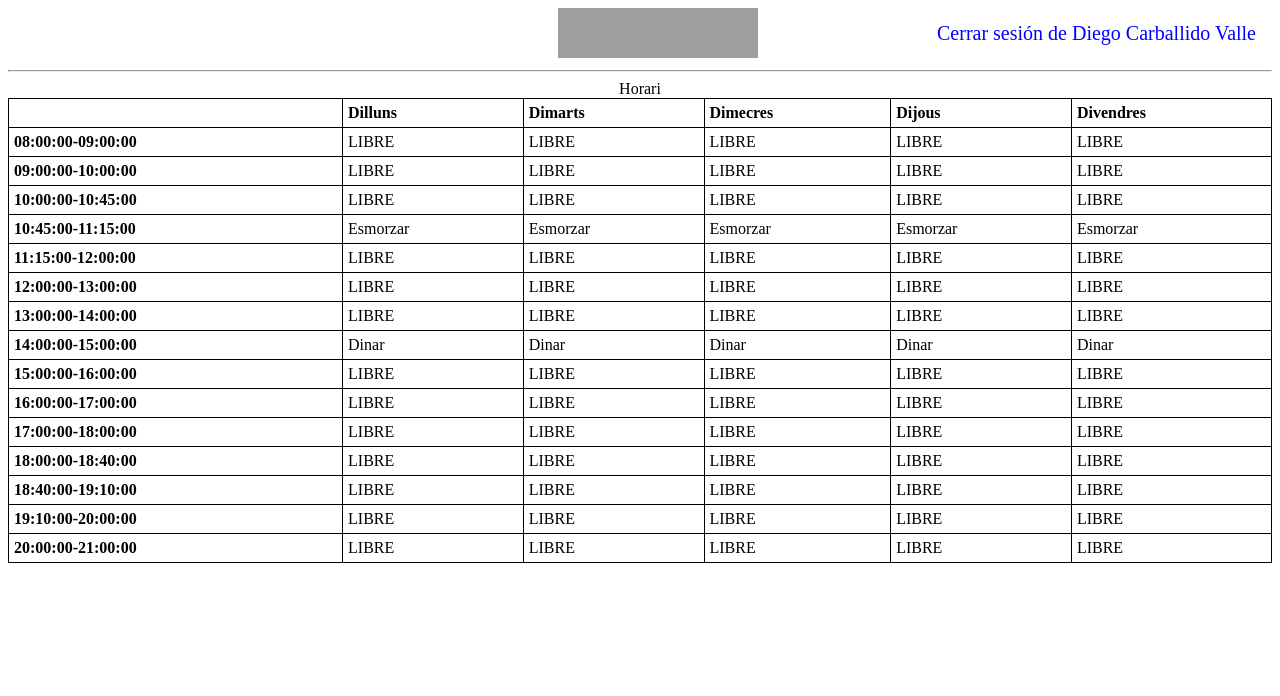
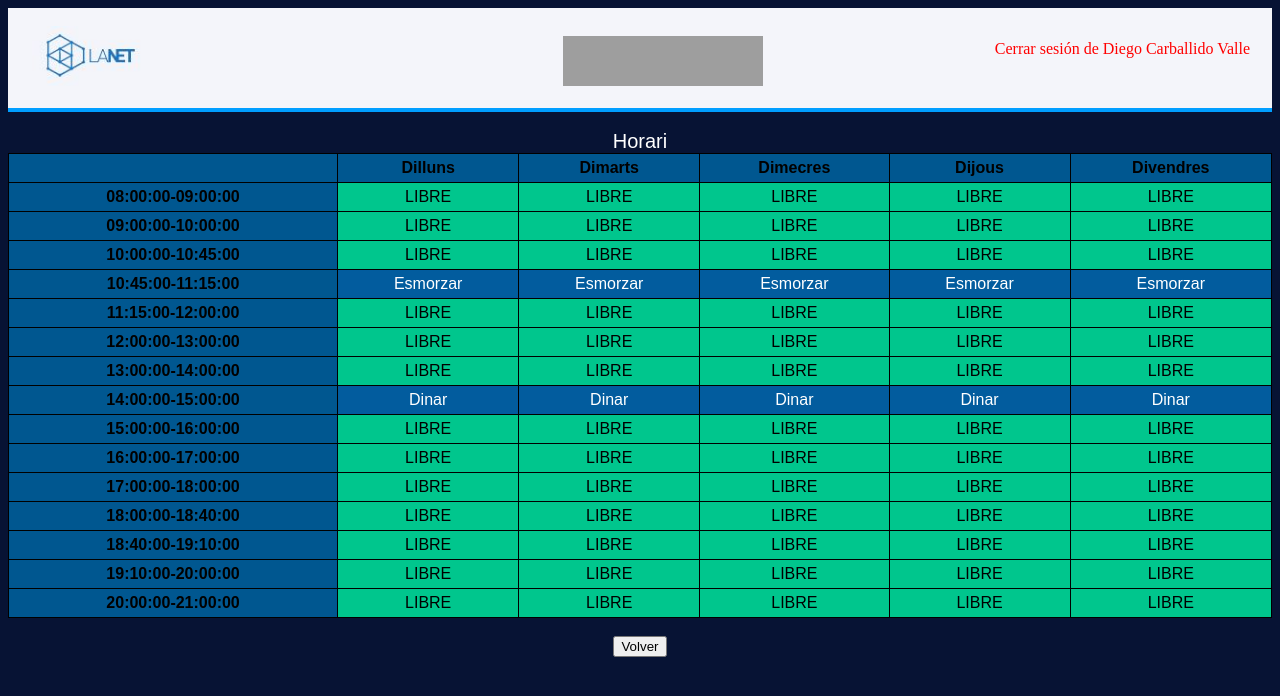
Before and after one commit to dcarballido/firaweb, a PHP site: page /views/profes_horario.php in a window 1280 px wide. Shown: the top 696 px of the page. Run offline with PHP 8.4, Linux system fonts and the light colour scheme; a user stored in the database is signed in; data comes from the database, SQL or seed files in the repository; grey boxes are pictures that could not be loaded.

Commit message:
actualizacion de ficheros 30/03/2020

```diff
--- a/css/profesores.css
+++ b/css/profesores.css
@@ -1,20 +1,35 @@
+body{
+	background-color: #071334;
+}
+
 ul {
   list-style-type: none;
   margin: 0;
   padding: 0;
   overflow: hidden;
-  background-color: white;
+  background-color: #f4f5fa;
+ border-bottom: #009eff 4px solid;
+    padding: 18px 6px 18px 24px;
+    padding: 1.125rem .375rem 1.125rem 1.5rem;
+     border-bottom: #009eff 4px solid;
+    padding: 18px 6px 18px 24px;
+    padding: 1.125rem .375rem 1.125rem 1.5rem;
 }
 
 .logo{
-	margin-left: 550px;
+	margin-left: 33%;
 	width: 200px;
 	height: 50px;
 }
 
+.logonet {
+	width: 120px;
+	height: 60px;
+}
+
 li a {
   display: block;
-  color: blue;
+  color: red;
   text-align: center;
   padding: 14px 16px;
   text-decoration: none;
@@ -25,6 +40,7 @@ li a {
 }
 p{
 	font-size: 30px;
+	color: white;
 }
 .benvingut p img{
 	width: 30px;
@@ -37,18 +53,16 @@ p{
 	width: 250px;
 	height: 250px;
 	background-color: #FFAE4F;
+
 }
 .button2{
 	width: 250px;
 	height: 250px;
 	background-color: #FFA43A;
+
 }
-.button3{
-	width: 250px;
-	height: 250px;
-	background-color: #FF9A24;
-}
-a{
+
+.botones p{
 	text-decoration: none;
 	font-size: 20px;
 	color: white;
--- a/img/1.txt
+++ /dev/null
@@ -1 +0,0 @@
-q
--- a/login.php
+++ b/login.php
@@ -10,8 +10,14 @@
 <body>
   <!------ Include the above in your HEAD tag ---------->
 
+
   <div class="wrapper fadeInDown">
+
     <div id="formContent">
+      <br>
+      <img class="logo" src="https://m.joan23.fje.edu/sites/all/themes/escuelas_fje_mobile/images/logo_bellvitge_fje.png">
+    <br>
+    <br>
       <!-- Tabs Titles -->
 
       <!-- Icon -->
--- a/views/profes_horario.php
+++ b/views/profes_horario.php
@@ -24,6 +24,7 @@
 		?>
 
 		<ul>
+      <img class="logonet" src="../img/logonet.jpg">
 	  <img class="logo" src="https://m.joan23.fje.edu/sites/all/themes/escuelas_fje_mobile/images/logo_bellvitge_fje.png">
 
 	  <li style="float:right">
@@ -38,21 +39,22 @@
 		</li>
 
     </ul>
-    <hr>
+
 
 <?php
   include '../services/conexion.php';
 ?>
+<br>
 
-  <table style="width:100%">
-  <caption>Horari</caption>
-  <tr>
-  	<th></th>
-    <th>Dilluns</th>
-    <th>Dimarts</th>
-    <th>Dimecres</th>
-    <th>Dijous</th>
-    <th>Divendres</th>
+  <table style="width:100%; font-family: arial, sans-serif; border-collapse: collapse; ">
+  <caption style="color: white; font-size: 20px;">Horari</caption>
+  <tr style="background-color: #005790; text-align: center;">
+  	<th style="text-align: center;"></th>
+    <th style="text-align: center;">Dilluns</th>
+    <th style="text-align: center;">Dimarts</th>
+    <th style="text-align: center;">Dimecres</th>
+    <th style="text-align: center;">Dijous</th>
+    <th style="text-align: center;">Divendres</th>
   </tr>
 
 <?php
@@ -64,7 +66,7 @@
   $arrayHorasFi = array('09:00:00','10:00:00','10:45:00','11:15:00','12:00:00','13:00:00','14:00:00','15:00:00','16:00:00','17:00:00','18:00:00','18:40:00','19:10:00','20:00:00','21:00:00');
 
 for($i=0; $i < count($arrayHorasIni); $i++){
-  echo "<tr><th>".$arrayHorasIni[$i]."-".$arrayHorasFi[$i]."</th>";
+  echo "<tr><th style='background-color: #005790; text-align: center;'>".$arrayHorasIni[$i]."-".$arrayHorasFi[$i]."</th>";
   for ($j=0; $j < count($arrayDias); $j++) {
 
   $queryHorario = "SELECT * FROM tbl_tipus_usuari INNER JOIN tbl_usuari ON tbl_tipus_usuari.id_tipus_usuari=tbl_usuari.id_tipus_usuari INNER JOIN tbl_professor_ed_uf ON tbl_usuari.id_usuari=tbl_professor_ed_uf.id_usuari INNER JOIN tbl_edicio_uf ON tbl_professor_ed_uf.id_ed_uf=tbl_edicio_uf.id_ed_uf INNER JOIN tbl_aula ON tbl_edicio_uf.id_aula=tbl_aula.id_aula INNER JOIN tbl_edicio_uf tbl_edicio_uf2 ON tbl_aula.id_aula=tbl_edicio_uf2.id_aula INNER JOIN tbl_classe_uf ON tbl_edicio_uf2.id_ed_uf=tbl_classe_uf.id_ed_uf INNER JOIN tbl_edicio_uf tbl_edicio_uf3 ON tbl_classe_uf.id_ed_uf=tbl_edicio_uf3.id_ed_uf INNER JOIN tbl_uf ON tbl_edicio_uf3.id_uf=tbl_uf.id_uf INNER JOIN tbl_modul ON tbl_uf.id_modul=tbl_modul.id_modul INNER JOIN tbl_cicle ON tbl_modul.id_cicle=tbl_cicle.id_cicle WHERE tbl_usuari.codi_usuari='$codiUsuari' AND tbl_classe_uf.dia_classe='$arrayDias[$j]' AND tbl_classe_uf.hora_ini_classe='$arrayHorasIni[$i]' AND tbl_classe_uf.hora_fi_classe='$arrayHorasFi[$i]' GROUP BY tbl_classe_uf.id_classe ";
@@ -76,17 +78,17 @@ for($i=0; $i < count($arrayHorasIni); $i++){
 
       while ( $superRowHorario = mysqli_fetch_array($resultHorario) ){
 
-             echo "<td>".$superRowHorario['codi_modul'].", ".$superRowHorario['aka_cicle'].", ".$superRowHorario['nom_aula']."</td>";
+             echo "<td style='background-color:#0084E5; text-align: center;'>".$superRowHorario['codi_modul'].", ".$superRowHorario['aka_cicle'].", ".$superRowHorario['nom_aula']."</td>";
 
       }
 
   }else{
         if( $arrayHorasIni[$i]=="10:45:00" && $arrayHorasFi[$i]=="11:15:00" ){
-          echo "<td>Esmorzar</td>";
+          echo "<td style='background-color:#025C9E; color:white; text-align: center;'>Esmorzar</td>";
         }elseif ( $arrayHorasIni[$i]=="14:00:00" && $arrayHorasFi[$i]=="15:00:00" ){
-          echo "<td>Dinar</td>";
+          echo "<td style='background-color:#025C9E; color:white; text-align: center;'>Dinar</td>";
         }else{
-          echo "<td>LIBRE</td>";
+          echo "<td style='background-color:#00C68D; text-align: center;'>LIBRE</td>";
         }
   }
 }
@@ -95,6 +97,9 @@ echo "</tr>";
 ?>
 
 </table>
-
+<br>
+<div style="text-align: center;">
+  <a href="profes_index.php"><button class="">Volver</button></a>
+</div>
 </body>
 </html>
```
Also changed, not shown: css/alumnos.css (+68 -0 lines), css/login.css (+10 -2 lines), views/alumnos_index.php (+10 -7 lines), views/profes_index.php (+10 -8 lines), img/logonet.JPG (added), views/alumnos_codigo_QR.php (deleted), views/alumnos_codigo_numerico.php (deleted), 3 other files.
